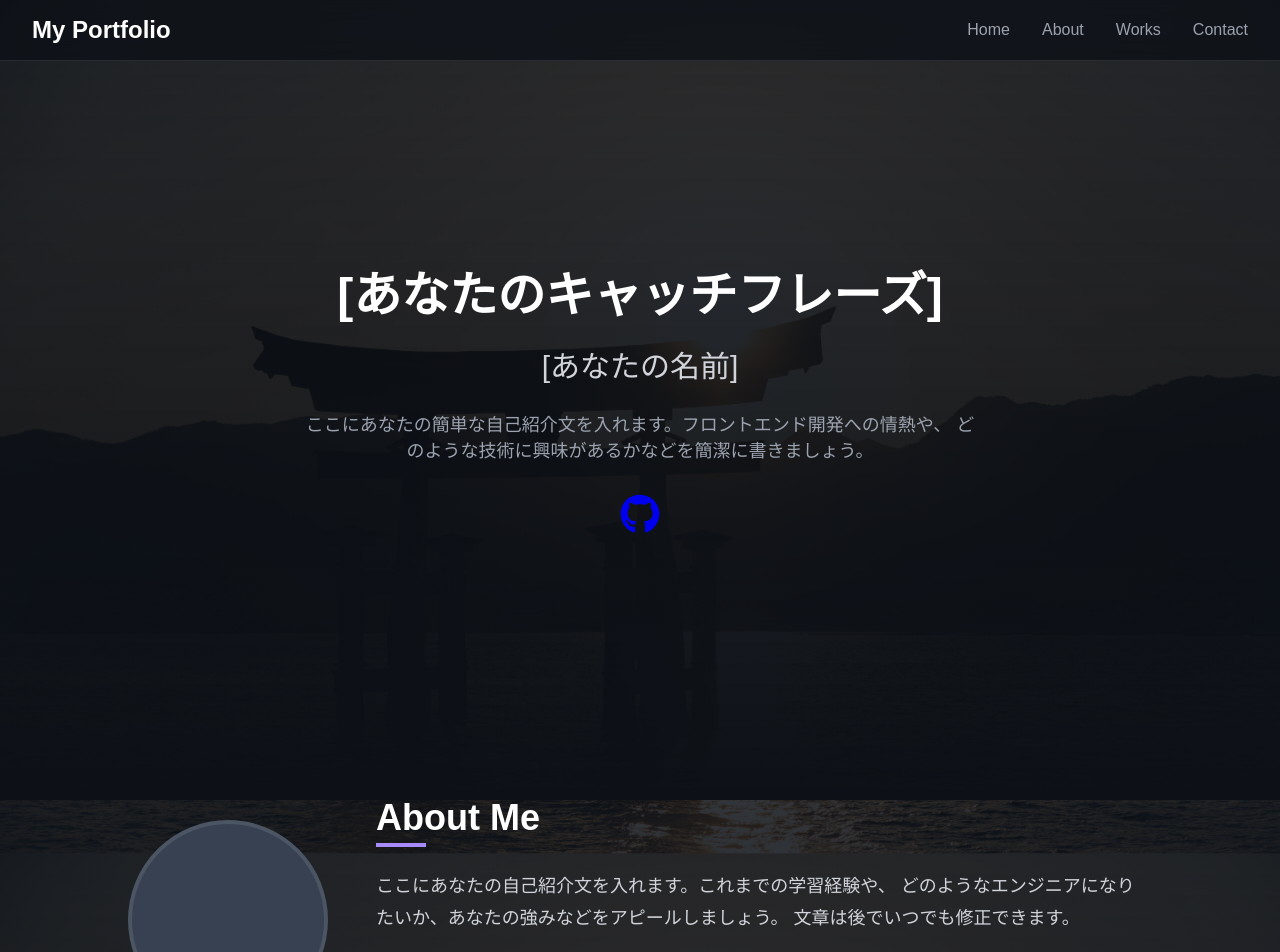
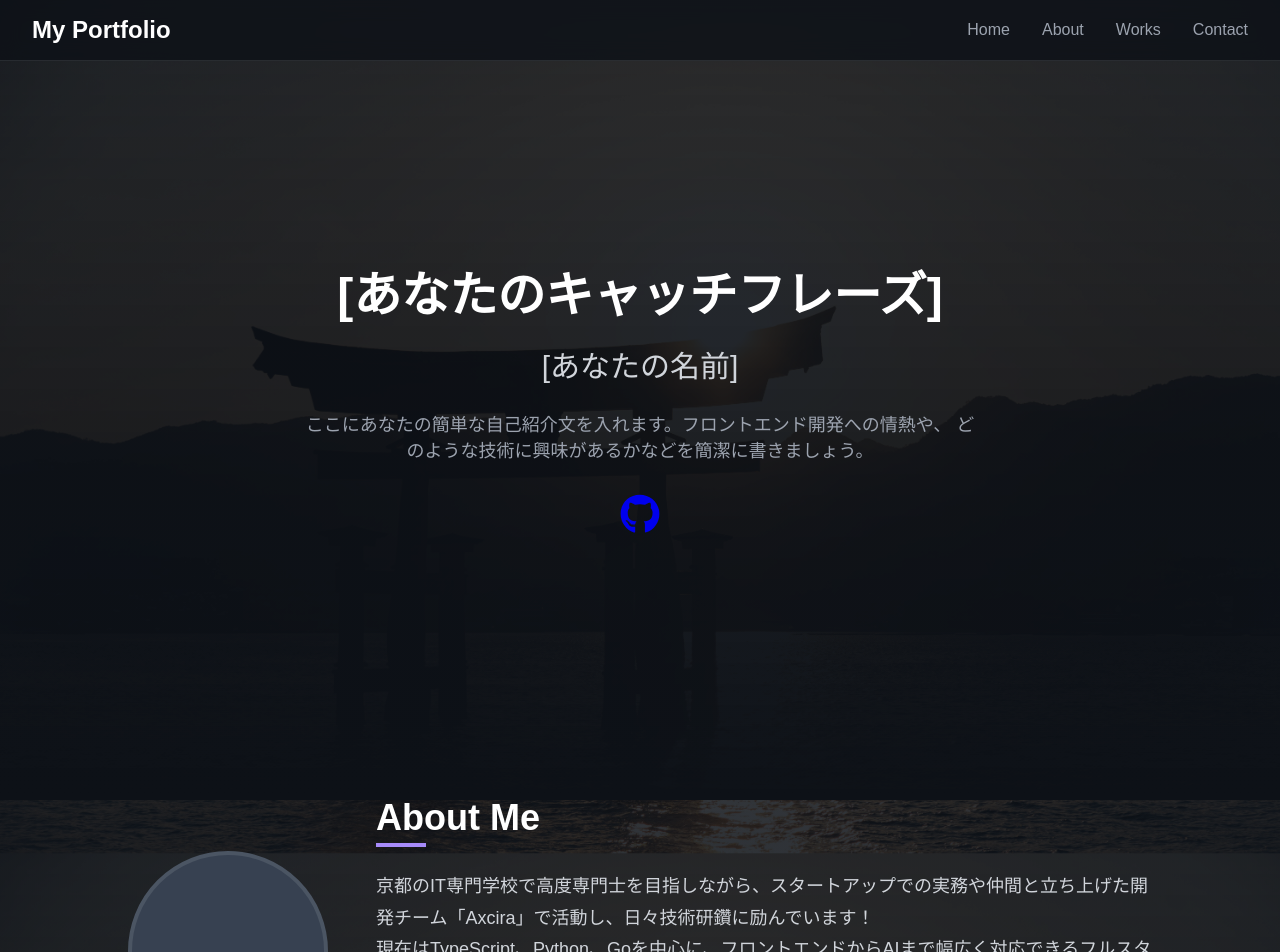
Before and after one commit to yuuto0816/profile-site, a Next.js app: page / in a window 1280 px wide. Shown: the top 952 px of the page. Built offline with nearby package versions, Linux system fonts and the light colour scheme.

Commit message:
feat: AboutMeの自己紹介文を更新

```diff
--- a/src/components/AboutMe/index.tsx
+++ b/src/components/AboutMe/index.tsx
@@ -8,7 +8,7 @@ const AboutMe = () => {
 
   return (
     <motion.section
-      id="about" // ← この行を追加します
+      id="about"
       className={styles.section}
       initial={{ opacity: 0, y: 50 }}
       whileInView={{ opacity: 1, y: 0 }}
@@ -24,9 +24,8 @@ const AboutMe = () => {
         <div className={styles.textWrapper}>
           <h2 className={styles.heading}>About Me</h2>
           <p className={styles.bio}>
-            ここにあなたの自己紹介文を入れます。これまでの学習経験や、
-            どのようなエンジニアになりたいか、あなたの強みなどをアピールしましょう。
-            文章は後でいつでも修正できます。
+            京都のIT専門学校で高度専門士を目指しながら、スタートアップでの実務や仲間と立ち上げた開発チーム「Axcira」で活動し、日々技術研鑽に励んでいます！<br />
+            現在はTypeScript、Python、Goを中心に、フロントエンドからAIまで幅広く対応できるフルスタックなエンジニアを目指して勉強中です。
           </p>
           <h3 className={styles.subHeading}>Skills</h3>
           <ul className={styles.skillsList}>
```
